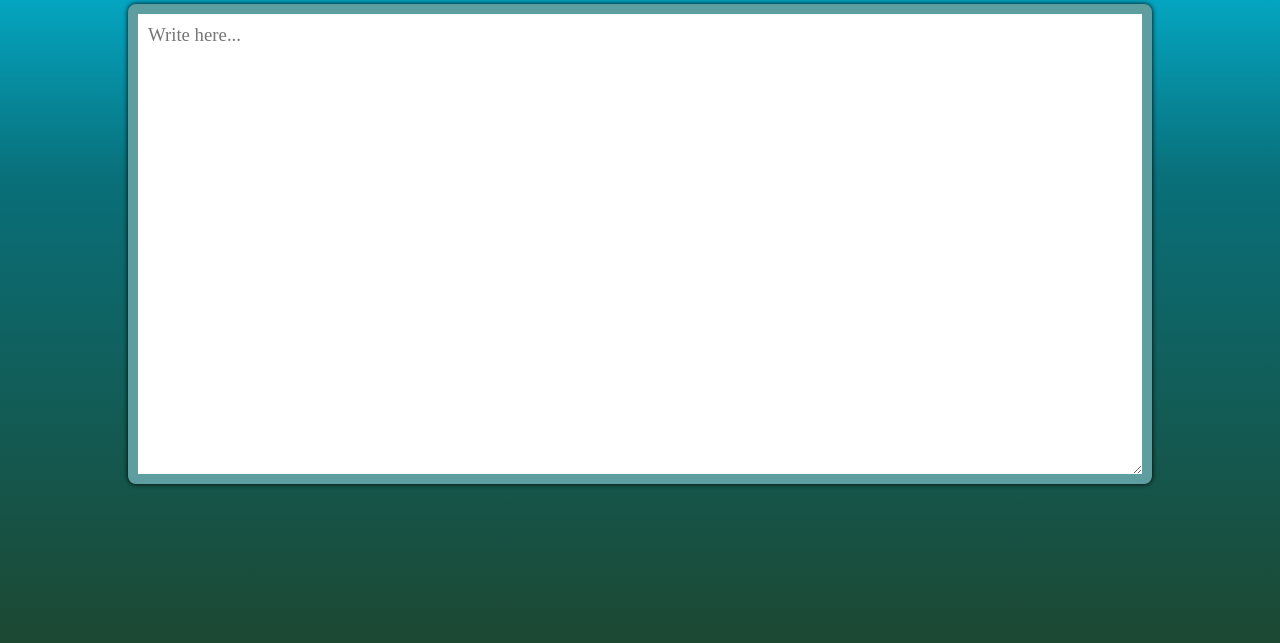
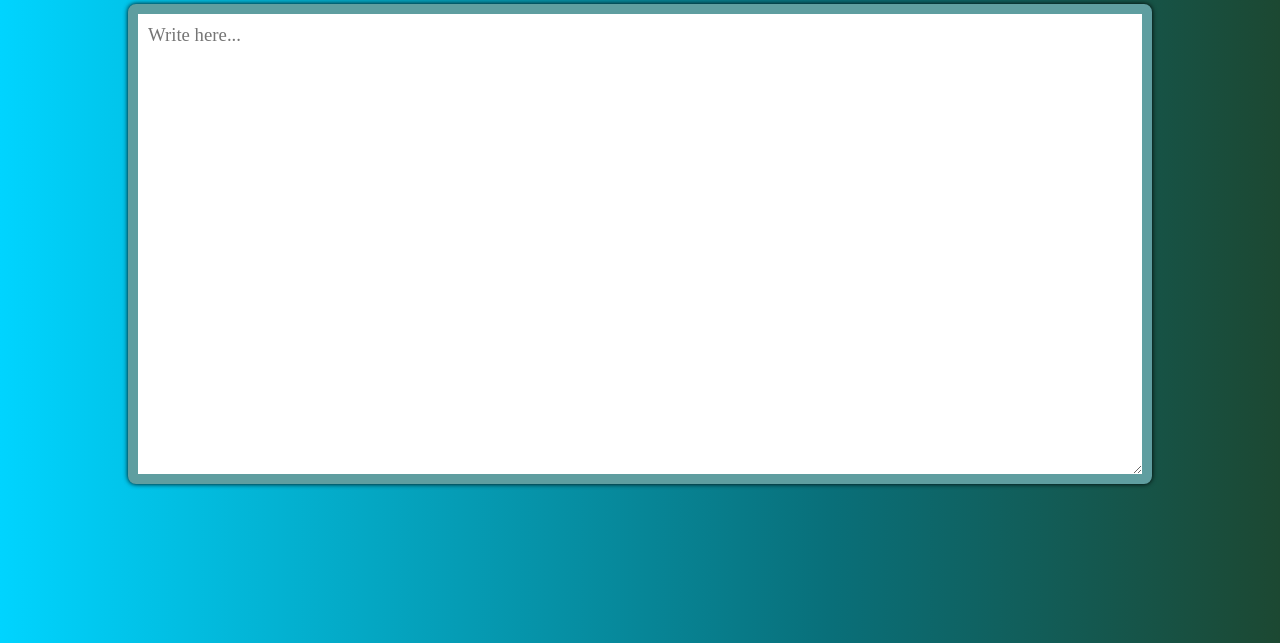
Before and after one commit to kishan00747/collabpad, a website: page frontend/index.html in a window 1280 px wide. Shown: the part 157-800 px from the top of the page. Drawn offline with Linux system fonts and the light colour scheme.

Commit message:
Changes UI gradient a bit

```diff
--- a/frontend/styles.css
+++ b/frontend/styles.css
@@ -1,6 +1,6 @@
 body {
     background: rgb(28,72,50);
-    background: linear-gradient(0deg, rgba(28,72,50,1) 0%, rgba(9,111,121,1) 58%, rgba(0,212,255,1) 100%);
+    background: linear-gradient(270deg, rgba(28,72,50,1) 0%, rgba(9,111,121,1) 35%, rgba(0,212,255,1) 100%);
     padding: 0px;
     margin:0px;
     font-size: 15px;
```
